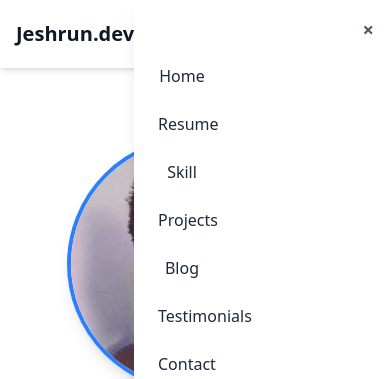
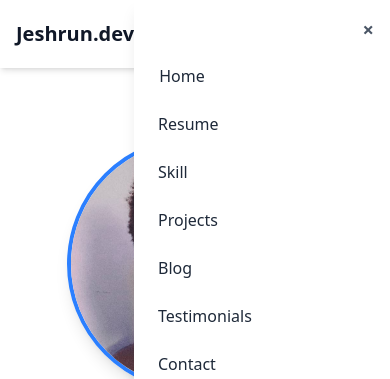
Before and after one commit to jesh-dev/Portfolio-Jesh, a React (Vite) app: page / in a window 390 px wide. Both pictures are taken after a click on the button 354 px from the left and 34 px from the top of the page. Shown: the top 379 px of the page. Built offline with nearby package versions, Linux system fonts and the light colour scheme.

Commit message:
adjusting sidebar content

```diff
--- a/src/Components/Header.jsx
+++ b/src/Components/Header.jsx
@@ -31,7 +31,7 @@ export default function Navbar() {
           <nav className="hidden md:flex gap-6 text-gray-800 dark:text-gray-200">
             <a href="#home" className="hover:text-blue-500 transition-all">Home</a>
             <a href="#resume" className="hover:text-blue-500 transition-all">Resume</a>
-            <a href="#skill" className="hover:text-blue-500 transition-all">Skills</a>
+            <a href="#skills" className="hover:text-blue-500 transition-all">Skills</a>
             <a href="#projects" className="hover:text-blue-500 transition-all">Projects</a>
             <a href="#blog" className="hover:text-blue-500 transition-all">Blog</a>
             <a href="#testimonials" className="hover:text-blue-500 transition-all">Testimonials</a>
@@ -88,11 +88,11 @@ export default function Navbar() {
               <a href="#" className="hover:text-blue-500">Projects</a>
               <a href="#" className="hover:text-blue-500">Blog</a> */}
               {/* <a href="#" >Contact</a> */}
-              <button onClick={() => handleScroll('home')} className="hover:text-blue-500 pr-40">Home</button>
+              <button onClick={() => handleScroll('home')} className="hover:text-blue-500 hover:border-white hover:border-t-2 pr-40">Home</button>
               <button onClick={() => handleScroll('resume')} className="hover:text-blue-500 pr-40">Resume</button>
-              <button onClick={() => handleScroll('skill')} className="hover:text-blue-500 pr-40">Skill</button>
+              <button onClick={() => handleScroll('skills')} className="hover:text-blue-500 pr-45">Skill</button>
               <button onClick={() => handleScroll('projects')} className="hover:text-blue-500 pr-40">Projects</button>
-              <button onClick={() => handleScroll('blog')} className="hover:text-blue-500 pr-40">Blog</button>
+              <button onClick={() => handleScroll('blog')} className="hover:text-blue-500 pr-45">Blog</button>
               <button onClick={() => handleScroll('testimonials')} className="hover:text-blue-500 pr-40">Testimonials</button>
               <button onClick={() => handleScroll('contact')} className="hover:text-blue-500 pr-40">Contact</button>
               <button onClick={() => handleScroll('newsletter')} className="hover:text-blue-500 pr-40">Newsletter</button>
```
